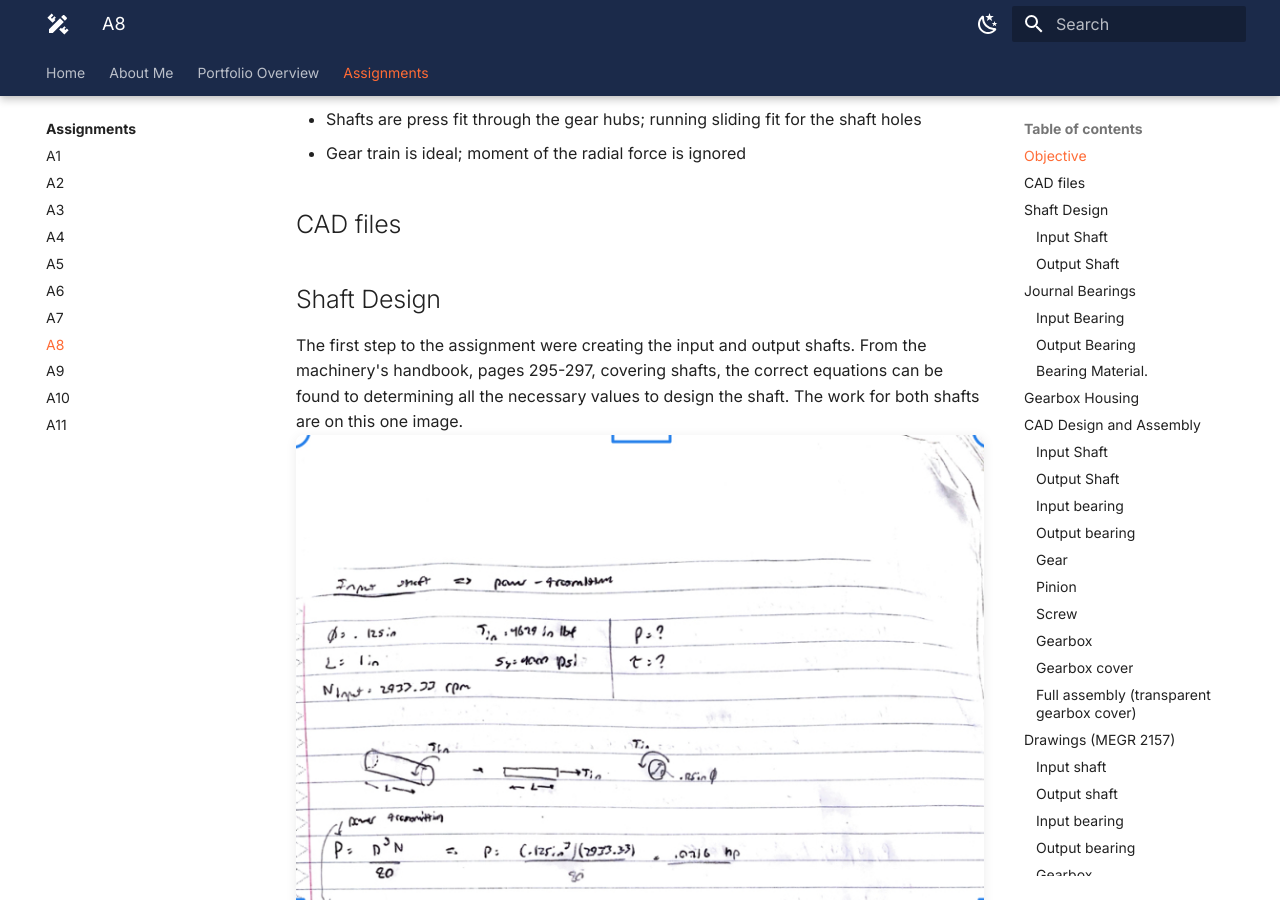
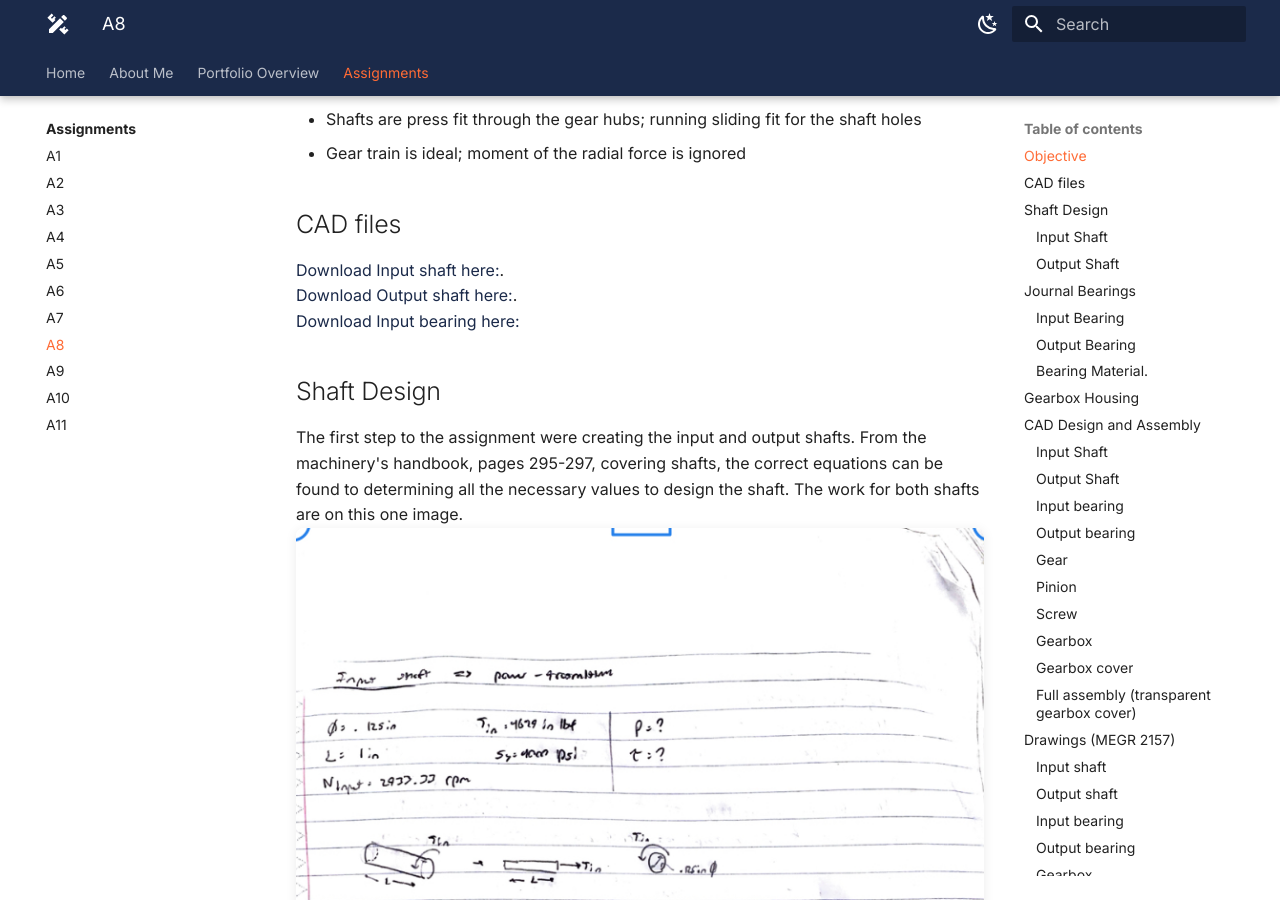
Before and after one commit to ajchiocca/megr2157-portfolio, an MkDocs documentation site: the page built from docs/assignments/A08/index.md, in a window 1280 px wide and 900 px high, scrolled down 433 px. Built offline with MkDocs 1.6.1 and Material for MkDocs 9.7.7, drawn with Linux system fonts in a browser that asks for light colours.

Commit message:
Add CAD file download links to index.md
Added download links for CAD files of input and output shafts.

```diff
--- a/docs/assignments/A08/index.md
+++ b/docs/assignments/A08/index.md
@@ -11,8 +11,11 @@ The objective of this assignment was to createa gearbox that can be disassebmled
 - Gear train is ideal; moment of the radial force is ignored
 
 ## CAD files
-
-
+[Download Input shaft here:](https://github.com/ajchiocca/megr2157-portfolio/raw/refs/heads/main/docs/assignments/A08/InputShaft.SLDPRT).
+<br>
+[Download Output shaft here:](https://github.com/ajchiocca/megr2157-portfolio/raw/refs/heads/main/docs/assignments/A08/OutputShaft.SLDPRT).
+<br>
+[Download Input bearing here:](https://github.com/ajchiocca/megr2157-portfolio/raw/refs/heads/main/docs/assignments/A08/OutputShaft.SLDPRT)
 ## Shaft Design
 The first step to the assignment were creating the input and output shafts. From the machinery's handbook, pages 295-297, covering shafts, the correct equations can be found to determining all the necessary values to design the shaft. The work for both shafts are on this one image.
 ![A8](ShaftWork.png)
```
